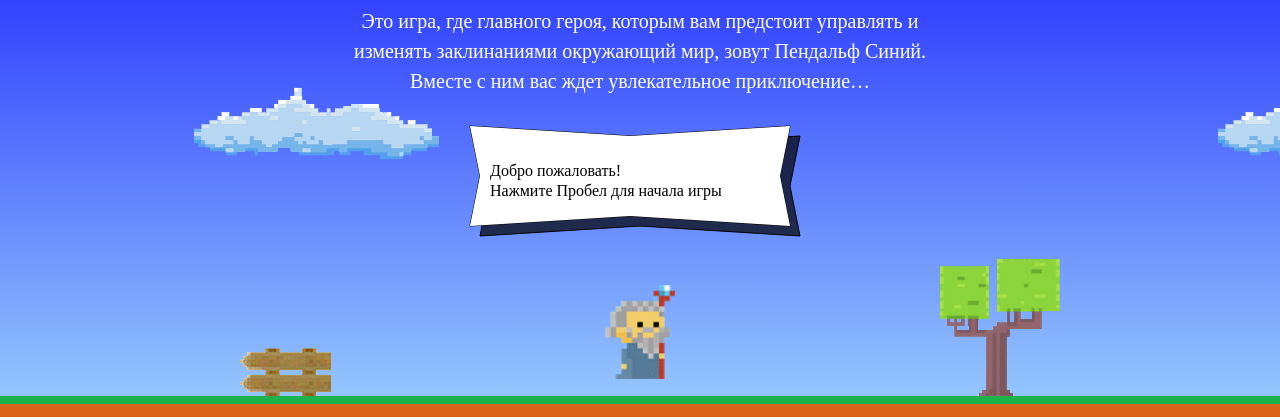
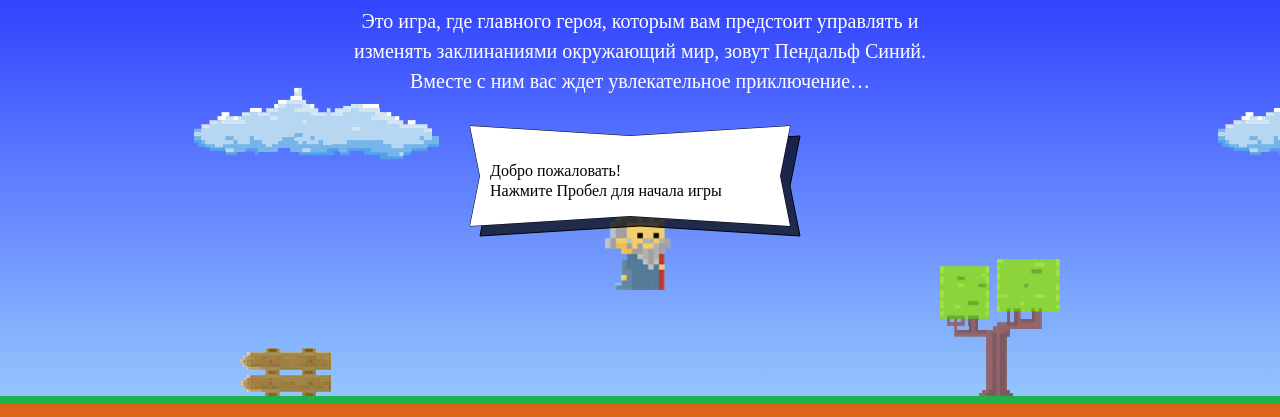
Before and after one commit to Beilor-dev/1079599-code-and-magick-19, a website: page index.html in a window 1280 px wide. Shown: the part 203-620 px from the top of the page. Drawn offline with Linux system fonts and the light colour scheme; a web font is replaced by a local one.

Commit message:
cam module1-task2 v.1.1

```diff
--- a/index.html
+++ b/index.html
@@ -183,29 +183,23 @@
 <script>
   var fireballSize = 22;
   var getFireballSpeed = function (left) {
-    if (true===left) {
-     return 5;
-      } else {
-     return 2;
-    }
+    return left ? 5: 2;
   }
 
   var wizardSpeed = 3;
   var wizardWidth = 70;
-  var calcWizardHeight = 1.337 * wizardWidth;
-  var getWizardHeight = function (wizardWidth) {
-  var calcWizardHeight = 1.337 * wizardWidth;
-    return calcWizardHeight;
-  }
-  var WizardHeight = getWizardHeight (wizardWidth);
 
-  getWizardX = function(width) {
-    return (width - wizardWidth) / 2;
-  }
+  var getWizardHeight = function () {
+    return 1.337 * wizardWidth;
+  };
 
-  getWizardY = function(height) {
-    return  height * 0.63;
-  }
+  var getWizardX = function (width) {
+    return width / 2 - (wizardWidth / 2);
+  };
+
+  var getWizardY = function (height) {
+    return height / 3;
+  };
 </script>
 <script src="js/game.js"></script>
 
```
